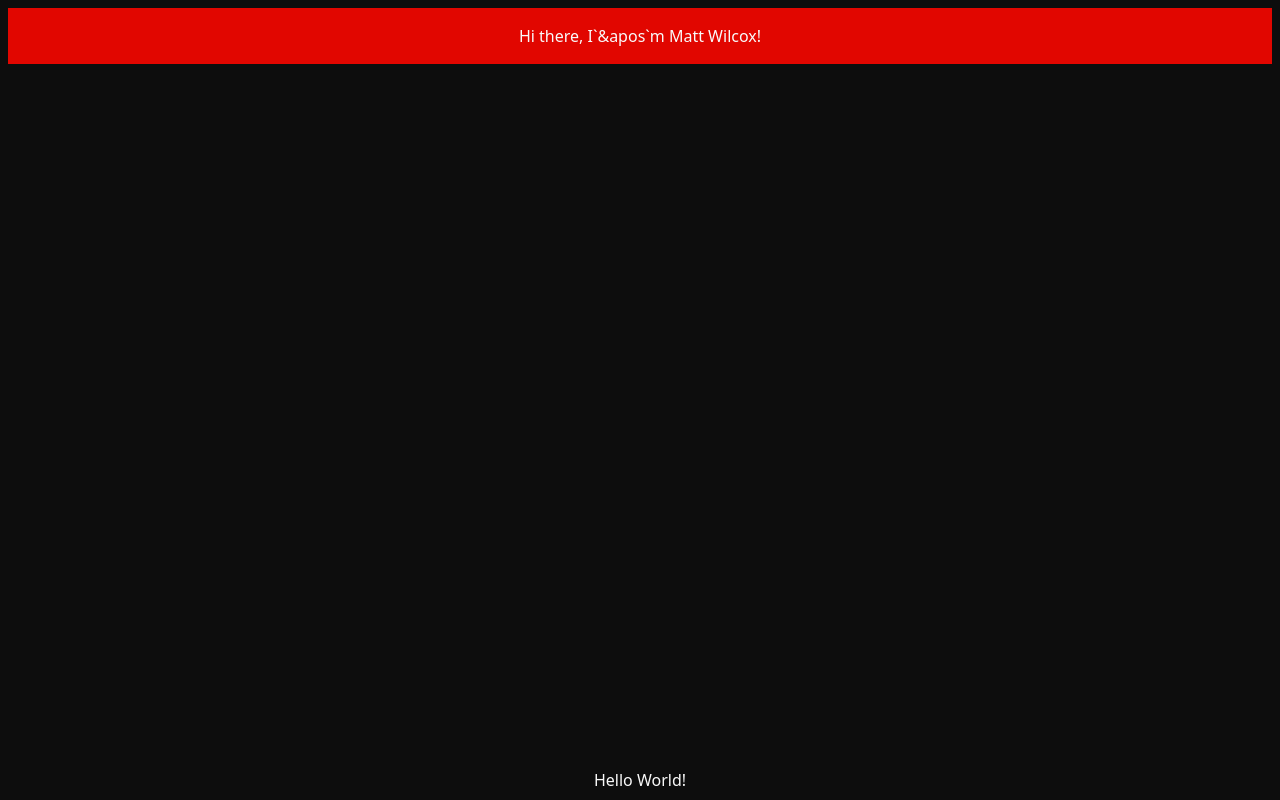
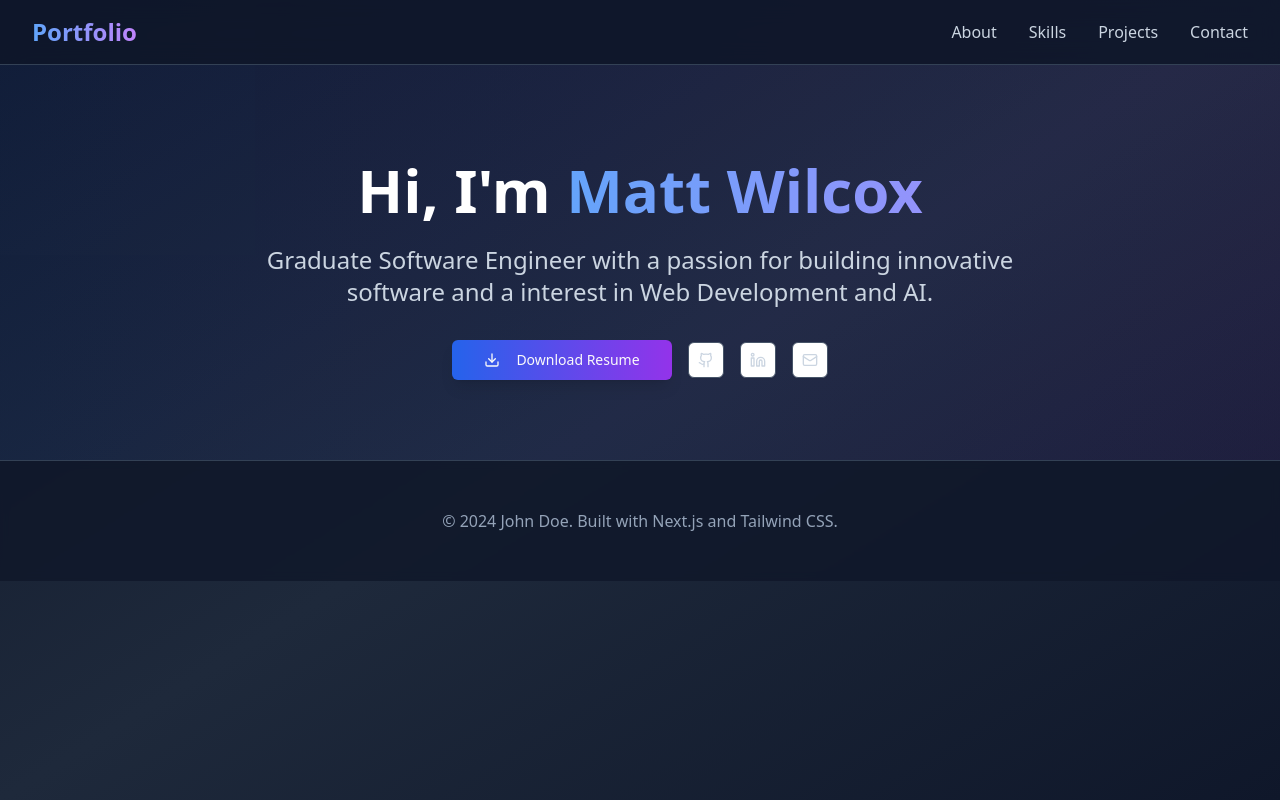
Before and after one commit to MattMW04/Matt-Wilcox-Portfolio-Site, a Next.js app: page / in a window 1280 px wide. Built offline with nearby package versions, Linux system fonts and the light colour scheme.

Commit message:
Added basic outline for site with Hero section

```diff
--- /dev/null
+++ b/app/components/header.tsx
@@ -0,0 +1,45 @@
+export default function Header() {
+
+    return (
+        <nav className="fixed top-0 w-full bg-slate-900/90 backdrop-blur-md z-50 border-b border-slate-700">
+            <div className="max-w-7xl mx-auto px-4 sm:px-6 lg:px-8">
+                <div className="flex justify-between items-center py-4">
+                    <div className="text-2xl font-bold bg-gradient-to-r from-blue-400 to-purple-400 bg-clip-text text-transparent">
+                        Portfolio
+                    </div>
+                    <div className="hidden md:flex space-x-8">
+                        <a
+                            href="#about"
+                            className="text-slate-300 hover:text-blue-400 transition-colors duration-300 relative group"
+                        >
+                            About
+                            <span className="absolute -bottom-1 left-0 w-0 h-0.5 bg-blue-400 transition-all duration-300 group-hover:w-full"></span>
+                        </a>
+                        <a
+                            href="#skills"
+                            className="text-slate-300 hover:text-blue-400 transition-colors duration-300 relative group"
+                        >
+                            Skills
+                            <span className="absolute -bottom-1 left-0 w-0 h-0.5 bg-blue-400 transition-all duration-300 group-hover:w-full"></span>
+                        </a>
+                        <a
+                            href="#projects"
+                            className="text-slate-300 hover:text-blue-400 transition-colors duration-300 relative group"
+                        >
+                            Projects
+                            <span className="absolute -bottom-1 left-0 w-0 h-0.5 bg-blue-400 transition-all duration-300 group-hover:w-full"></span>
+                        </a>
+                        <a
+                            href="#contact"
+                            className="text-slate-300 hover:text-blue-400 transition-colors duration-300 relative group"
+                        >
+                            Contact
+                            <span className="absolute -bottom-1 left-0 w-0 h-0.5 bg-blue-400 transition-all duration-300 group-hover:w-full"></span>
+                        </a>
+                    </div>
+                </div>
+            </div>
+        </nav>
+    );
+
+}
--- /dev/null
+++ b/app/components/hero-section.tsx
@@ -0,0 +1,71 @@
+import Link from "next/link"
+import ScrollReveal from "./scroll-reveal"
+import { Github, Linkedin, Mail, Download } from "lucide-react"
+
+import { Button } from "@/components/ui/button"
+export default function HeroSection() {
+    return (
+        <ScrollReveal>
+            <section className="pt-32 pb-20 px-4 sm:px-6 lg:px-8 relative overflow-hidden">
+                <div className="absolute inset-0 bg-gradient-to-r from-blue-600/10 to-purple-600/10 animate-pulse"></div>
+                <div className="max-w-7xl mx-auto relative z-10">
+                    <div className="text-center">
+                        <div className="mb-8 relative">
+                            <div className="absolute inset-0 bg-gradient-to-r from-blue-400 to-purple-400 rounded-full blur-lg opacity-30 animate-pulse"></div>
+                        </div>
+                        <h1 className="text-4xl sm:text-6xl font-bold text-white mb-6 animate-fade-in">
+                            Hi, I&apos;m{" "}
+                            <span className="bg-gradient-to-r from-blue-400 to-purple-400 bg-clip-text text-transparent animate-gradient">
+                                Matt Wilcox
+                            </span>
+                        </h1>
+                        <p className="text-xl sm:text-2xl text-slate-300 mb-8 max-w-3xl mx-auto leading-relaxed">
+                            Graduate Software Engineer with a passion for building innovative software and a interest in Web Development and AI.
+                        </p>
+                        <div className="flex flex-col sm:flex-row gap-4 justify-center items-center">
+                            <a href="/MatthewWilcoxResume.pdf" target="_blank" rel="noopener noreferrer" download>
+                                <Button
+                                    size="lg"
+                                    className="bg-gradient-to-r from-blue-600 to-purple-600 hover:from-blue-700 hover:to-purple-700 transform hover:scale-105 transition-all duration-300 shadow-lg hover:shadow-blue-500/25"
+                                >
+                                    <Download className="mr-2 h-4 w-4" />
+                                    Download Resume
+                                </Button>
+                            </a>
+                            <div className="flex space-x-4">
+                                <Link href="https://github.com/MattMW04" target="_blank" rel="noopener noreferrer">
+                                    <Button
+                                        variant="outline"
+                                        size="icon"
+                                        className="border-slate-600 text-slate-300 hover:bg-slate-800 hover:text-blue-400 hover:border-blue-400 transition-all duration-300"
+                                    >
+                                        <Github className="h-4 w-4" />
+                                    </Button>
+                                </Link>
+                                <Link href="https://www.linkedin.com/in/matt-wilcox-73106a2ab/" target="_blank" rel="noopener noreferrer">
+                                    <Button
+                                        variant="outline"
+                                        size="icon"
+                                        className="border-slate-600 text-slate-300 hover:bg-slate-800 hover:text-blue-400 hover:border-blue-400 transition-all duration-300"
+
+                                    >
+                                        <Linkedin className="h-4 w-4" />
+                                    </Button>
+                                </Link>
+                                <a href="mailto:matt.wilcox24@gmail.com" target="_blank" rel="noopener noreferrer">
+                                    <Button
+                                        variant="outline"
+                                        size="icon"
+                                        className="border-slate-600 text-slate-300 hover:bg-slate-800 hover:text-blue-400 hover:border-blue-400 transition-all duration-300"
+                                    >
+                                        <Mail className="h-4 w-4" />
+                                    </Button>
+                                </a>
+                            </div>
+                        </div>
+                    </div>
+                </div>
+            </section>
+        </ScrollReveal>
+    );
+}
--- a/app/page.tsx
+++ b/app/page.tsx
@@ -1,3 +1,10 @@
+import { Github, Linkedin, Mail, ExternalLink, Code, Palette, Smartphone } from "lucide-react"
+import { Button } from "@/components/ui/button"
+import { Card, CardContent, CardDescription, CardHeader, CardTitle } from "@/components/ui/card"
+import Image from "next/image"
+import ScrollReveal from "./components/scroll-reveal"
+import Header from "./components/header"
+import HeroSection from "./components/hero-section"
 
 export const metadata = {
   title: "Matt Wilcox's Portfolio | Home",
@@ -18,11 +25,22 @@ export const metadata = {
 };
 export default function Home() {
   return (
-    <div className="flex min-h-screen flex-col items-center justify-between p-2 bg-blackBackground text-whiteText">
-      <h1 className="bg-redHeader w-full p-4 text-center">
-        Hi there, I`&apos`m Matt Wilcox!
-      </h1>
-      Hello World!
+    <div className="min-h-screen bg-gradient-to-br from-slate-900 via-slate-800 to-slate-900">
+      {/* Navigation */}
+      <Header />
+      {/* Hero Section */}
+      <HeroSection />
+
+
+
+
+      {/* Footer */}
+      <footer className="bg-slate-900/80 backdrop-blur-sm border-t border-slate-700 text-white py-12 px-4 sm:px-6 lg:px-8">
+        <div className="max-w-7xl mx-auto text-center">
+          <p className="text-slate-400">© 2024 John Doe. Built with Next.js and Tailwind CSS.</p>
+        </div>
+      </footer>
     </div>
+
   );
 }
--- a/tsconfig.json
+++ b/tsconfig.json
@@ -22,7 +22,8 @@
     "paths": {
       "@/*": ["./*"],
       "@components/*": ["app/components/*"],
-      "@/lib/*": ["lib/*"]
+      "@/lib/*": ["lib/*"],
+      "@shadcn/*": ["components/*"]
     }
   },
   "include": [
```
Also changed, not shown: 1 other file (tests, documents, lock files or other folders).
